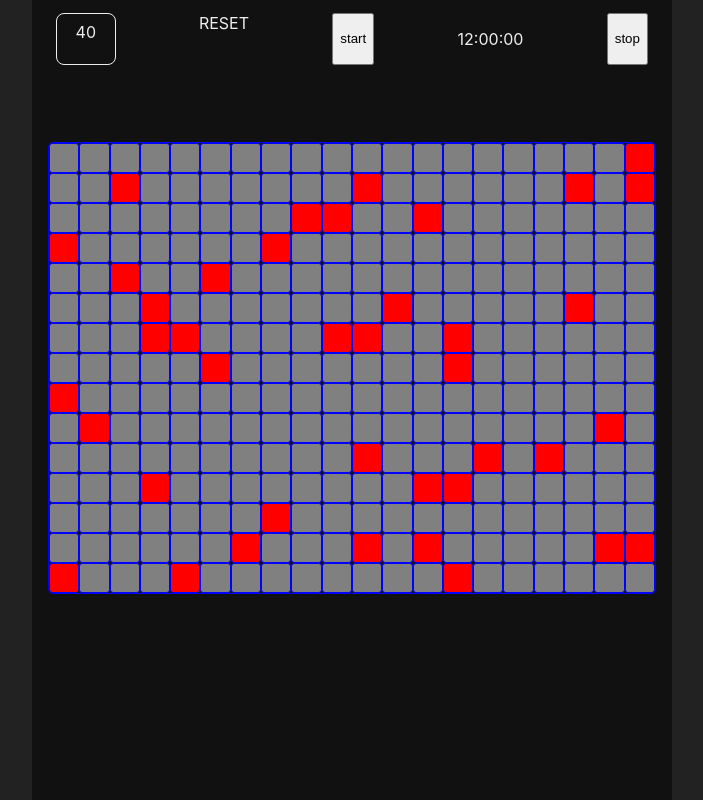
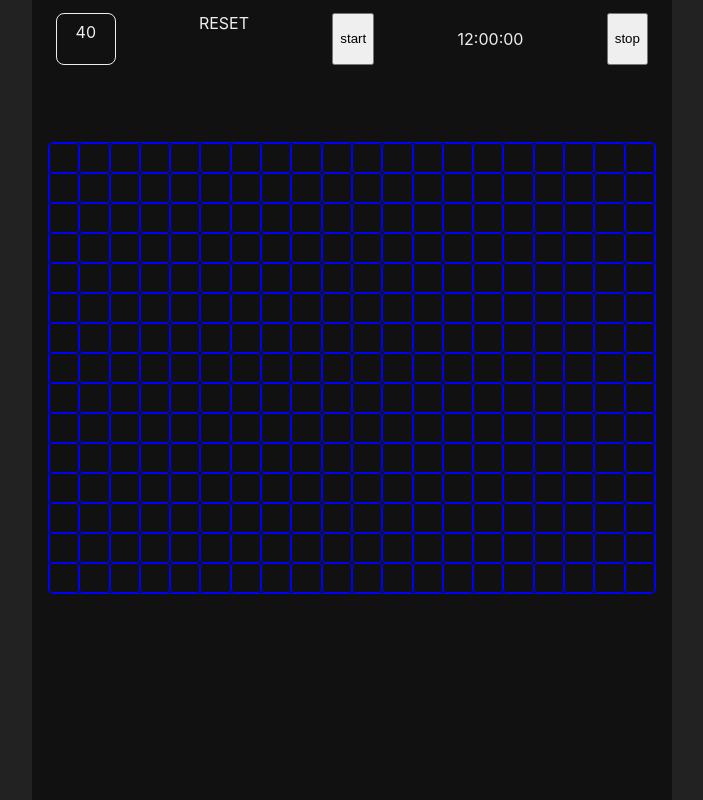
Before and after one commit to MathildeRolland/deminor, a React (Create React App) app: page / in a window 1280 px wide. Shown: the whole page, without its empty margins (288-991 px from the left). Built offline with nearby package versions, Linux system fonts and the light colour scheme.

Commit message:
State update on click

```diff
--- a/src/components/Board/index.tsx
+++ b/src/components/Board/index.tsx
@@ -45,6 +45,13 @@ const Board = ({ bombsCounter }: BoardProps) => {
 		return cells;
 	};
 
+	const onClick = (cell: CellType): void => {
+		const newCells = cells.map((c) => {
+			return c.key === cell.key ? { ...c, isClicked: true } : c;
+		});
+		setCells(newCells);
+	};
+
 	useEffect(() => {
 		const initialCells = Array.from(Array(cellsNumber)).map((_, index) => ({
 			key: index,
@@ -59,7 +66,7 @@ const Board = ({ bombsCounter }: BoardProps) => {
 	return (
 		<StyledBoard widthBasis={widthBasis}>
 			{cells.map((cell) => (
-				<Cell key={cell.key} cell={cell} />
+				<Cell key={cell.key} cell={cell} onClick={onClick} />
 			))}
 		</StyledBoard>
 	);
--- a/src/components/Cell/CellComponents.js
+++ b/src/components/Cell/CellComponents.js
@@ -4,6 +4,12 @@ export const StyledCell = styled.div`
 	box-sizing: border-box;
 	border: 0.5px solid blue;
 	border-radius: 0.2rem;
-	background-color: ${(props) => (props.cell.isClicked ? '#111' : '#ccc')};
+	background-color: ${(props) =>
+		props.cell.isBomb && props.cell.isClicked
+			? 'red'
+			: props.cell.isClicked
+			? '#ccc'
+			: '#111'};
 	height: ${(props) => props.size.width}px;
+	cursor: pointer;
 `;
--- a/src/components/Cell/index.tsx
+++ b/src/components/Cell/index.tsx
@@ -4,11 +4,19 @@ import { StyledCell } from './CellComponents';
 
 import { useSize } from '../../customHooks/useSize';
 
+type CellType = {
+	key: number;
+	isBomb: boolean;
+	isClicked: boolean;
+};
+
 interface CellProps {
 	key: number;
-	cell: { isBomb: boolean; isClicked: boolean };
+	cell: { key: number; isBomb: boolean; isClicked: boolean };
+	onClick: (cell: CellType) => void;
 }
-const Cell = ({ key, cell }: CellProps) => {
+
+const Cell = ({ key, cell, onClick }: CellProps) => {
 	const cellRef = useRef();
 	const cellSize = useSize(cellRef);
 
@@ -17,7 +25,7 @@ const Cell = ({ key, cell }: CellProps) => {
 			ref={cellRef}
 			size={cellSize}
 			cell={cell}
-			style={{ background: cell.isBomb ? 'red' : 'grey' }}
+			onClick={() => onClick(cell)}
 		/>
 	);
 };
```
